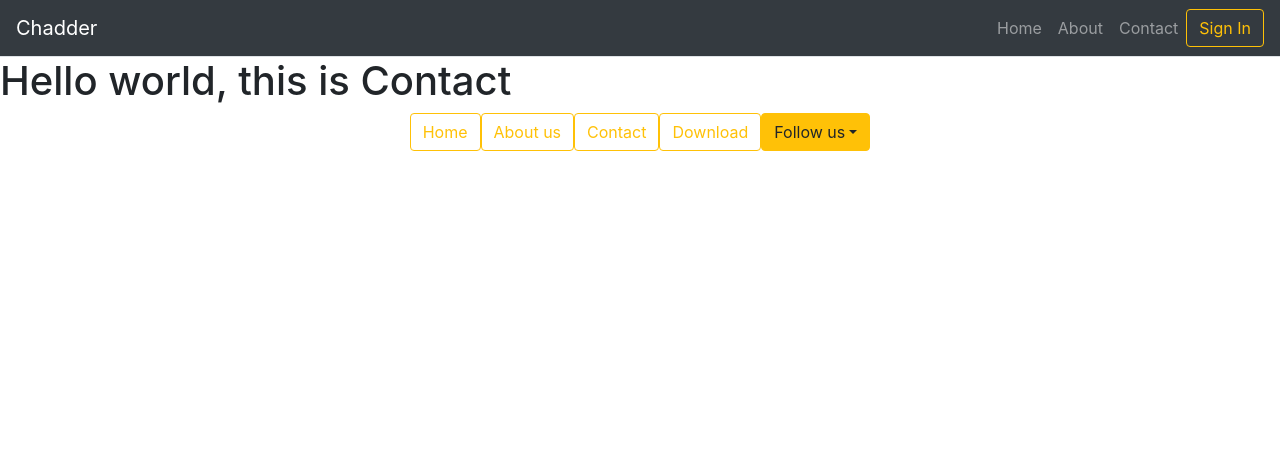
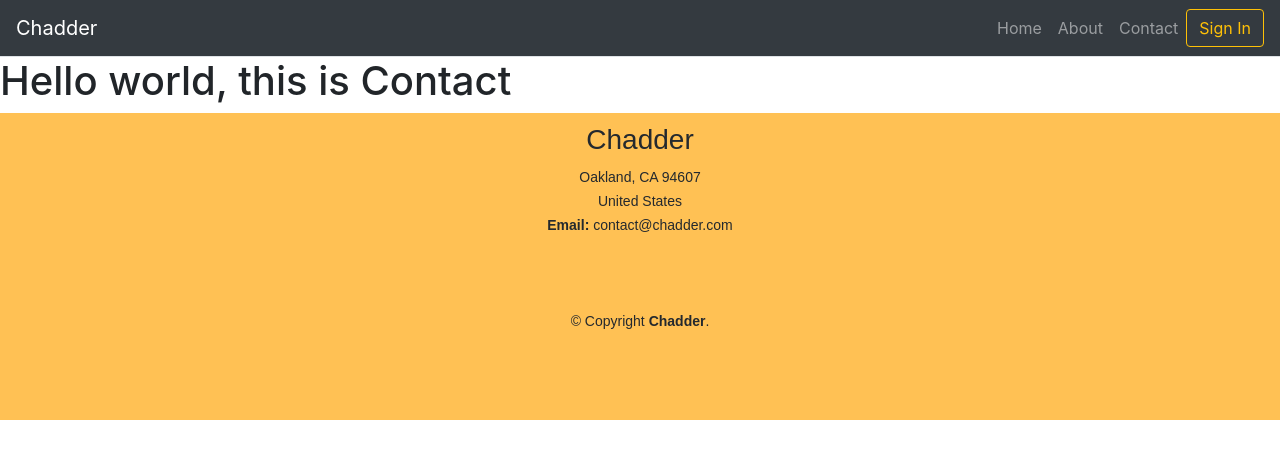
Before and after one commit to neilhammerle/Chadder, a React (Create React App) app in the folder client/: page /contact in a window 1280 px wide. Shown: the top 458 px of the page. Built offline with nearby package versions, Linux system fonts and the light colour scheme.

Commit message:
adds update on footer

```diff
--- a/client/public/index.html
+++ b/client/public/index.html
@@ -16,6 +16,9 @@
 
   <link rel="stylesheet" href="https://maxcdn.bootstrapcdn.com/bootstrap/4.5.0/css/bootstrap.min.css"
     integrity="sha384-9aIt2nRpC12Uk9gS9baDl411NQApFmC26EwAOH8WgZl5MYYxFfc+NcPb1dKGj7Sk" crossorigin="anonymous" />
+
+  <link href="https://fonts.googleapis.com/css2?family=Nunito:wght@200;400&family=Source+Sans+Pro:wght@300&display=swap"
+    rel="stylesheet">
 
   <title>Chadder</title>
 </head>
--- /dev/null
+++ b/client/src/components/Footer/assets/style.css
@@ -0,0 +1,50 @@
+#footer {
+    background: #ffc154;
+    padding: 0 0 30px 0;
+    color: #24292e;
+    font-size: 14px;
+    background: #ffc154;
+}
+
+#footer .foot-newsletter {
+    padding: 50px 0;
+    background: #ffc154;
+    text-align: center;
+    font-size: 15px;
+}
+
+h3 {
+    font-family: "'Nunito'", sans-serif;
+}
+
+#footer .footer-top {
+    padding: 10px 0 30px 0;
+    background: #ffc154;
+}
+
+#footer .footer-top .footer-contact {
+    margin-bottom: 30px;
+}
+
+#footer .footer-top .footer-contact h4 {
+    font-size: 22px;
+    margin: 0 0 30px 0;
+    padding: 2px 0 2px 0;
+    line-height: 1;
+    font-weight: 700;
+}
+
+#footer .footer-top .footer-contact p {
+    font-size: 14px;
+    line-height: 24px;
+    margin-bottom: 0;
+    font-family: "'Nunito'", sans-serif;
+    color: #24292e
+}
+
+#footer .copyright {
+    margin-top: 20px;
+    text-align: center;
+    font-family: "'Nunito'", sans-serif;
+    height: 25px;
+}
--- a/client/src/components/Footer/index.js
+++ b/client/src/components/Footer/index.js
@@ -1,41 +1,31 @@
 import React from 'react'
+import "./assets/style.css";
 
-import Nav from 'react-bootstrap/Nav'
-import Button from 'react-bootstrap/Button'
-import Dropdown from 'react-bootstrap/Dropdown'
+function Footer() {
+    return (
+        <footer id='footer'>
+            <div className='footer-top'>
+                <div className='container'>
+                    <div className='row'>
 
-const index = () => {
-    return (
-        <div>
-            <Nav className="justify-content-center" activeKey="/home">
-                <Nav.Item>
-                    <Button variant="outline-warning" href='/'>Home</Button>
-                </Nav.Item>
-                <Nav.Item>
-                    <Button variant="outline-warning" href='/about'>About us</Button>
-                </Nav.Item>
-                <Nav.Item>
-                    <Button variant="outline-warning" href='/contact'>Contact</Button>
-                </Nav.Item>
-                <Nav.Item>
-                    <Button variant="outline-warning">Download</Button>
-                </Nav.Item>
-                <Nav.Item>
-                    <Dropdown>
-                        <Dropdown.Toggle variant='warning' id='dropdown'>
-                            Follow us
-                        </Dropdown.Toggle>
-                        <Dropdown.Menu>
-                            <Dropdown.Item href="http://www.facebook.com">Facebook</Dropdown.Item>
-                            <Dropdown.Item href="http://www.instagram.com">Instagram</Dropdown.Item>
-                            <Dropdown.Item href="http://www.twitter.com">Facebook</Dropdown.Item>
-                            <Dropdown.Item href="http://www.youtube.com">YouTube</Dropdown.Item>
-                        </Dropdown.Menu>
-                    </Dropdown>
-                </Nav.Item>
-            </Nav>
-        </div>
+                        <div className='col-lg-12 col-md-1 footer-contact text-center'>
+                            <h3>Chadder</h3>
+                            <p>
+                                Oakland, CA 94607 <br />
+                                United States <br />
+                                <strong>Email: </strong> contact@chadder.com <br />
+                            </p>
+                        </div>
+                    </div>
+
+                    <div className='container py-4'>
+                        <div className='copyright justify-content-center'>
+                            &copy; Copyright <strong><span>Chadder</span></strong>.
+                        </div>
+                    </div>
+                </div>
+            </div>
+        </footer>
     )
 }
-
-export default index
+export default Footer
```
Also changed, not shown: client/src/components/Footer/assets/Footer.js (deleted).
